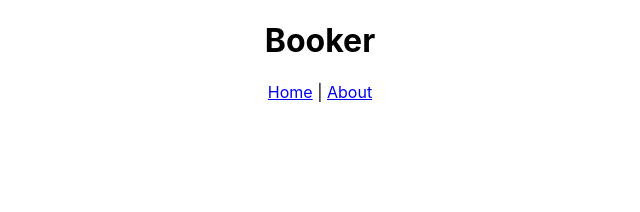
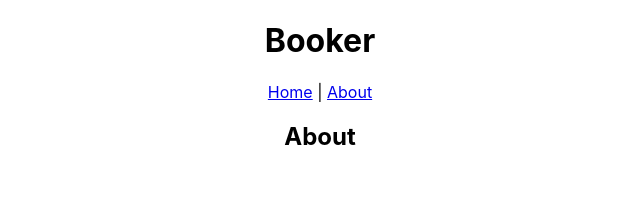
Before and after one commit to huynhquynh-dev/React-Router-v6, a React (Create React App) app: page /about in a window 1280 px wide. Shown: the top 212 px of the page, without its empty margins (320-960 px from the left). Built offline with nearby package versions, Linux system fonts and the light colour scheme.

Commit message:
-Add router v6

```diff
--- a/src/App.tsx
+++ b/src/App.tsx
@@ -1,5 +1,5 @@
 import React from 'react';
-import { Link } from 'react-router-dom';
+import { Link, Outlet } from 'react-router-dom';
 import './App.css';
 
 function App() {
@@ -9,6 +9,7 @@ function App() {
       <nav>
         <Link to="/home">Home</Link> | <Link to="/about">About</Link>
       </nav>
+      <Outlet /> {/* Giống như {children}, render các path con*/}
     </div>
   );
 }
--- /dev/null
+++ b/src/components/About.tsx
@@ -0,0 +1,11 @@
+import React from 'react'
+
+const About = () => {
+    return (
+        <main>
+            <h2>About</h2>
+        </main>
+    )
+}
+
+export default About
--- /dev/null
+++ b/src/components/Home.tsx
@@ -0,0 +1,11 @@
+import React from 'react'
+
+const Home = () => {
+    return (
+        <main>
+            <h2>Home</h2>
+        </main>
+    )
+}
+
+export default Home
--- a/src/index.tsx
+++ b/src/index.tsx
@@ -3,12 +3,20 @@ import ReactDOM from 'react-dom';
 import './index.css';
 import App from './App';
 import reportWebVitals from './reportWebVitals';
-import { BrowserRouter } from 'react-router-dom';
+import { BrowserRouter, Route, Routes } from 'react-router-dom';
+import Home from './components/Home';
+import About from './components/About';
+import { screen } from '@testing-library/react';
 
 ReactDOM.render(
   <React.StrictMode>
     <BrowserRouter>
-      <App />
+      <Routes>
+        <Route path="/" element={<App />}>
+          <Route path="home" element={<Home />} />
+          <Route path="about" element={<About />} />
+        </Route>
+      </Routes>
     </BrowserRouter>
   </React.StrictMode>,
   document.getElementById('root')
```
